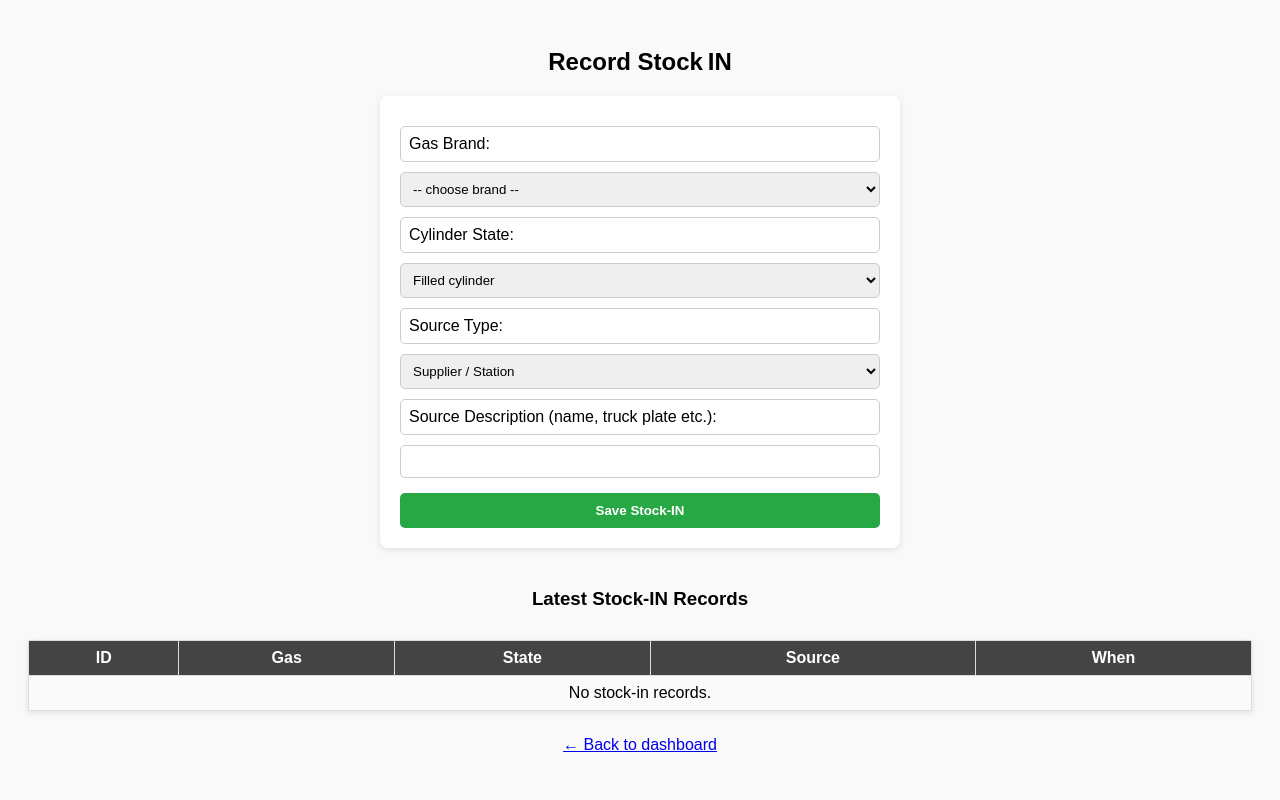
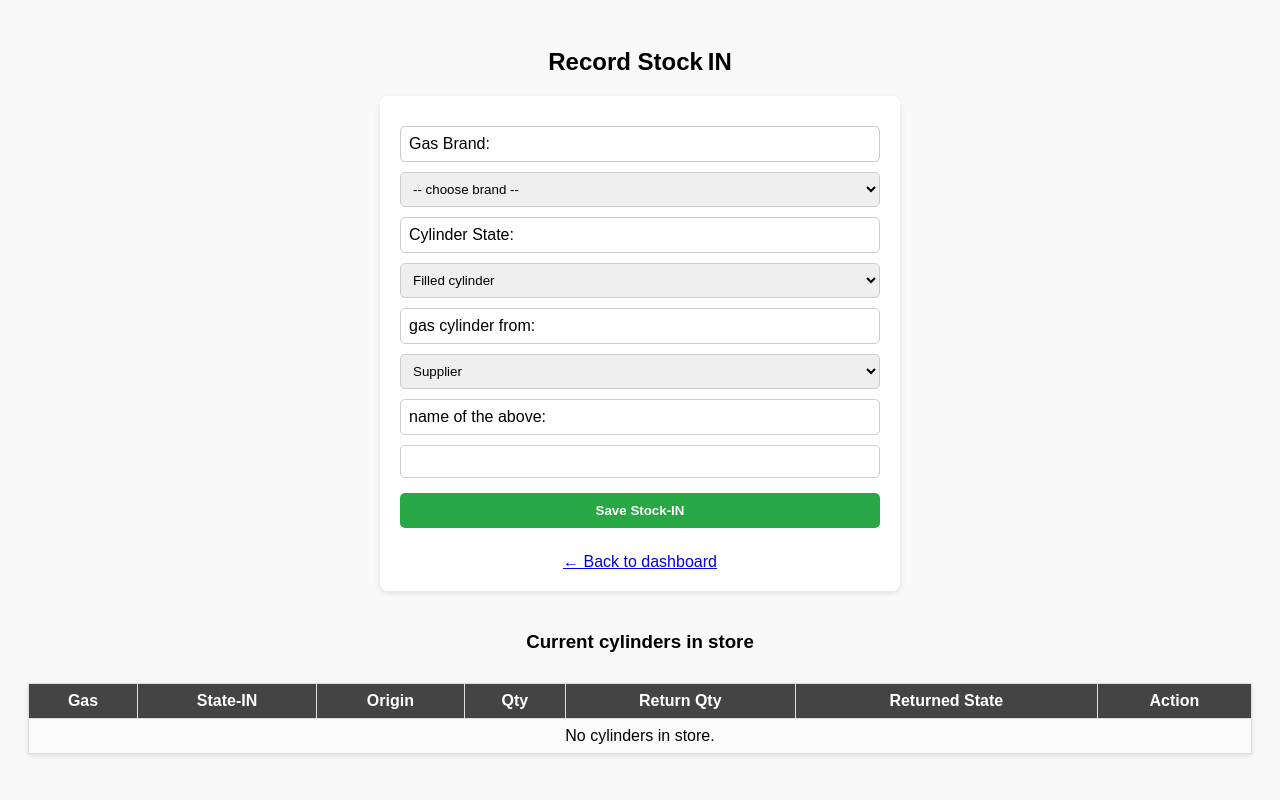
Before and after one commit to nabiswa-cmd/gas-management, a Flask app: page /stock-in in a window 1280 px wide. Run offline with Flask 3, Linux system fonts and the light colour scheme; data that the repository does not hold is empty; some libraries are stand-ins or nearby versions.

Commit message:
Add files via upload

```diff
--- a/app.py
+++ b/app.py
@@ -755,65 +755,141 @@ def add_gas_debt():
 
     return render_template('add_gas_debt.html', gas_id=gas_id, gas_name=gas_name, debt_list=debt_list)
 
-
-# -----------------------
-#   STOCK  IN   FORM + POST
-# -----------------------
-
+# ------------------------------------------------------------------
+#  STOCK‑IN  (form  +  grouped list that can be returned)
+# ------------------------------------------------------------------
 @app.route("/stock-in")
 def stock_in_page():
     with get_connection() as conn, conn.cursor() as cur:
         cur.execute("SELECT gas_id, gas_name FROM gas_table ORDER BY gas_name")
         gases = cur.fetchall()
 
+        # group ALSO by original source
         cur.execute("""
-            SELECT si.id, g.gas_name, si.cylinder_state,
-                   si.source_type, si.source_value, si.time_in
+            SELECT g.gas_id,
+                   g.gas_name,
+                   si.cylinder_state,
+                   si.source_type,
+                   si.source_value,
+                   COUNT(*)                      AS qty
             FROM   stock_in si
             JOIN   gas_table g ON g.gas_id = si.gas_id
-            ORDER  BY si.time_in DESC
-            LIMIT 100
+            GROUP  BY g.gas_id, g.gas_name,
+                     si.cylinder_state, si.source_type, si.source_value
+            ORDER  BY g.gas_name, si.cylinder_state, si.source_type, si.source_value
         """)
-        records = cur.fetchall()
-
-    return render_template("stock_in.html", gases=gases, records=records)
-
-
+        grouped = cur.fetchall()     # (gid,gname,state,src_t,src_v,qty)
+
+    return render_template("stock_in.html",
+                           gases=gases,
+                           grouped=grouped)
+
+
+# ------------------------------------------------------------------
+#  POST /add-stock-in   – one cylinder INTO storage
+# ------------------------------------------------------------------
 @app.post("/add-stock-in")
 def add_stock_in():
     try:
         gid   = int(request.form["gas_id"])
-        state = request.form["cylinder_state"]           # 'empty' / 'filled'
-        src_t = request.form["source_type"]              # 'supplier' / …
+        state = request.form["cylinder_state"]              # 'empty' / 'filled'
+        src_t = request.form["source_type"]
         src_v = request.form["source_value"].strip()
 
         with get_connection() as conn, conn.cursor() as cur:
-
-            # ── 1.  insert stock_in row
+            # ➊ write one row into stock_in
             cur.execute("""
-                INSERT INTO stock_in (gas_id, cylinder_state, source_type, source_value)
+                INSERT INTO stock_in (gas_id, cylinder_state,
+                                       source_type, source_value)
                 VALUES (%s,%s,%s,%s)
             """, (gid, state, src_t, src_v))
 
-            # ── 2.  update stock counts
-            if state == "filled":
-                cur.execute("UPDATE gas_table SET filled_cylinders = filled_cylinders + 1 WHERE gas_id=%s",(gid,))
-            else:
-                cur.execute("UPDATE gas_table SET empty_cylinders  = empty_cylinders  + 1 WHERE gas_id=%s",(gid,))
-
-            # ── 3.  log change
+            # ➋ update main stock counts
+            column = "filled_cylinders" if state == "filled" else "empty_cylinders"
+            cur.execute(f"UPDATE gas_table SET {column} = {column} + 1 WHERE gas_id = %s", (gid,))
+
+            # ➌ stock_change log ( +1 because item came **in** )
             note = f"Stock‑IN ({state}) from {src_t}: {src_v}"
             cur.execute("""
                 INSERT INTO stock_change (gas_id, action, quantity_change, notes)
-                VALUES (%s,'stock_in',1,%s)
+                VALUES (%s,'stock_in',+1,%s)
             """, (gid, note))
 
             conn.commit()
-            flash("Stock‑in recorded ✅","success")
+        flash("Stock‑in recorded ✔️", "success")
+
     except Exception as e:
-        flash(f"Error: {e}","error")
+        flash(f"Error: {e}", "error")
 
     return redirect(url_for("stock_in_page"))
+
+
+# ------------------------------------------------------------------
+#  POST /return-stock-in   – return N cylinders to the origin
+# ------------------------------------------------------------------
+@app.post("/return-stock-in")
+def return_stock_in():
+    try:
+        gid       = int(request.form["gas_id"])
+        in_state  = request.form["cylinder_state"]          # state in store
+        src_type  = request.form["source_type"]
+        src_value = request.form["source_value"]
+        qty       = int(request.form["return_qty"])
+        out_state = request.form["returned_state"]          # empty / filled
+
+        if qty <= 0:
+            flash("Quantity must be positive.", "error")
+            return redirect(url_for("stock_in_page"))
+
+        with get_connection() as conn, conn.cursor() as cur:
+            cur.execute("""
+                SELECT COUNT(*) FROM stock_in
+                WHERE gas_id = %s
+                  AND cylinder_state = %s
+                  AND source_type    = %s
+                  AND source_value   = %s
+            """, (gid, in_state, src_type, src_value))
+            available = cur.fetchone()[0]
+
+            if qty > available:
+                flash("❌ Not enough cylinders available.", "error")
+                return redirect(url_for("stock_in_page"))
+
+            # delete exactly <qty> rows of this batch
+            cur.execute("""
+                DELETE FROM stock_in
+                WHERE ctid IN (
+                    SELECT ctid FROM stock_in
+                    WHERE gas_id = %s
+                      AND cylinder_state = %s
+                      AND source_type    = %s
+                      AND source_value   = %s
+                    ORDER BY time_in
+                    LIMIT %s
+                )
+            """, (gid, in_state, src_type, src_value, qty))
+
+            # adjust stock counts (deduct ‘in_state’ quantity)
+            col = "filled_cylinders" if in_state == "filled" else "empty_cylinders"
+            cur.execute(f"UPDATE gas_table SET {col} = {col} - %s WHERE gas_id = %s",
+                        (qty, gid))
+
+            # log
+            note = (f"Returned {qty} {in_state} → sent back as {out_state} "
+                    f"to {src_type}: {src_value}")
+            cur.execute("""
+                INSERT INTO stock_change (gas_id, action, quantity_change, notes)
+                VALUES (%s,'return_out',%s,%s)
+            """, (gid, -qty, note))
+
+            conn.commit()
+            flash("Return recorded ✔️", "success")
+
+    except Exception as e:
+        flash(f"Error: {e}", "error")
+
+    return redirect(url_for("stock_in_page"))
+
 
 # --- SALES PAGE AND SUBMISSION ---
 from collections import defaultdict
@@ -980,7 +1056,6 @@ def submit_sale():
             ))
 
             # ─── Stock movements ───────────────────────────────────────
-            # 1. Decrease FILLED when cylinder leaves Ukweli store
             if not source_selected:
                 cur.execute("""
                     UPDATE gas_table
@@ -1007,7 +1082,6 @@ def submit_sale():
                 """, (target_empty_id, note_txt))
 
             elif not complete_sale and not empty_not_given:
-                # Normal sale with returned empty
                 cur.execute("""
                     UPDATE gas_table
                        SET empty_cylinders = empty_cylinders + 1
@@ -1018,7 +1092,7 @@ def submit_sale():
                     VALUES (%s,'increase_empty',1,'Empty received')
                 """, (gas_id,))
 
-            # 3. Empty‑Not‑Given → customer keeps cylinder
+            # 3. Empty‑Not‑Given
             if empty_not_given:
                 dest = empty_customer or "No name"
                 cur.execute("""
@@ -1031,7 +1105,7 @@ def submit_sale():
                     VALUES (%s,'stock_out',-1,'Filled taken w/out empty by ' || %s)
                 """, (gas_id, dest))
 
-            # 4. Complete sale (customer buys bottle + gas) → only filled -1
+            # 4. Complete sale
             if complete_sale:
                 cur.execute("""
                     INSERT INTO stock_out
@@ -1043,14 +1117,12 @@ def submit_sale():
                     VALUES (%s,'stock_out',-1,'Complete sale')
                 """, (gas_id,))
 
-            # 5. Source tables (empty coming IN to Ukweli)
+            # 5. Source tables
             if src_kipsongo:
                 cur.execute("""
-                    INSERT INTO kipsongo_gas_in_ukweli (gas_id, number_of_gas)
-                    VALUES (%s,1)
-                    ON CONFLICT (gas_id) DO UPDATE
-                      SET number_of_gas = kipsongo_gas_in_ukweli.number_of_gas + 1
-                """, (gas_id,))
+                    INSERT INTO stock_in (gas_id, cylinder_state, source_type, source_value)
+                    VALUES (%s, %s, %s, %s)
+                """, (gas_id, 'filled', 'station', 'Pioneer Kipsongo'))
                 cur.execute("""
                     INSERT INTO stock_change (gas_id, action, quantity_change, notes)
                     VALUES (%s,'stock_in',+1,'empty from kipsongo')
@@ -1058,27 +1130,34 @@ def submit_sale():
 
             elif src_mama:
                 cur.execute("""
-                    INSERT INTO mama_pam_gas_in_ukweli (gas_id, number_of_gas)
-                    VALUES (%s,1)
-                    ON CONFLICT (gas_id) DO UPDATE
-                      SET number_of_gas = mama_pam_gas_in_ukweli.number_of_gas + 1
-                """, (gas_id,))
+                    INSERT INTO stock_in (gas_id, cylinder_state, source_type, source_value)
+                    VALUES (%s, %s, %s, %s)
+                """, (gas_id, 'filled', 'station', 'Mama Pam'))
                 cur.execute("""
                     INSERT INTO stock_change (gas_id, action, quantity_change, notes)
                     VALUES (%s,'stock_in',+1,'empty from mama pam')
                 """, (gas_id,))
 
+           # … (earlier code unchanged)
+
             elif src_external:
-                cur.execute("""
-                    INSERT INTO external_gas_in_ukweli (gas_id, number_of_gas)
-                    VALUES (%s,1)
-                    ON CONFLICT (gas_id) DO UPDATE
-                      SET number_of_gas = external_gas_in_ukweli.number_of_gas + 1
-                """, (gas_id,))
+                # user only types the free‑text box “external_value”
+                ext_value = request.form.get("external_value", "").strip()
+                if not ext_value:
+                    ext_value = "external-unknown"
+
+                # 1️⃣ record the incoming (filled) cylinder
+                cur.execute("""
+                    INSERT INTO stock_in (gas_id, cylinder_state, source_type, source_value)
+                    VALUES (%s, %s, 'Work Station', %s)            -- <‑‑ source_type fixed to 'station'
+                """, (gas_id, "filled", ext_value))
+
+                # 2️⃣ log the change
                 cur.execute("""
                     INSERT INTO stock_change (gas_id, action, quantity_change, notes)
-                    VALUES (%s,'stock_in',+1,'empty from external place')
-                """, (gas_id,))
+                    VALUES (%s, 'stock_in', +1, 'empty from external place: ' || %s)
+                """, (gas_id, ext_value))
+
 
             conn.commit()
             flash("Sale recorded successfully.", "success")
@@ -1087,6 +1166,7 @@ def submit_sale():
         flash(f"Error processing sale: {e}", "error")
 
     return redirect("/sales")
+
 
 @app.route("/profit-list")
 def profit_list():
--- a/setup_db.py
+++ b/setup_db.py
@@ -199,7 +199,7 @@ CREATE TABLE IF NOT EXISTS stock_in (
     id              SERIAL PRIMARY KEY,
     gas_id          INTEGER REFERENCES gas_table(gas_id) ON DELETE CASCADE,
     cylinder_state  TEXT   CHECK (cylinder_state IN ('empty','filled')),
-    source_type     TEXT   CHECK (source_type IN ('supplier','internal','customer')),
+    source_type     TEXT   CHECK (source_type IN ('supplier','Work Station','customer')),
     source_value    TEXT   NOT NULL,
     time_in         TIMESTAMPTZ DEFAULT CURRENT_TIMESTAMP
 );
--- a/templates/stock_in.html
+++ b/templates/stock_in.html
@@ -11,12 +11,15 @@
          border:1px solid #ccc;border-radius:5px;box-sizing:border-box}
     button{margin-top:15px;width:100%;padding:10px;background:#28a745;color:#fff;
            border:none;border-radius:5px;font-weight:bold}
+    button:disabled{background:#aaa}
     table{width:100%;border-collapse:collapse;margin-top:30px;background:#fff;
           box-shadow:0 2px 6px rgba(0,0,0,.1)}
     th,td{padding:8px;border:1px solid #ddd;text-align:center}
     th{background:#444;color:#fff}
     tr:nth-child(even){background:#fafafa}
-    .msg{margin:auto;text-align:center}
+    .msg{text-align:center}
+    .ok  {color:green}
+    .bad {color:red}
   </style>
 </head>
 <body>
@@ -25,10 +28,11 @@
 
 {% with messages = get_flashed_messages(with_categories=true) %}
   {% for cat,msg in messages %}
-     <p class="msg" style="color:{{'red' if cat=='error' else 'green'}}">{{ msg }}</p>
+     <p class="msg {{'bad' if cat=='error' else 'ok'}}">{{ msg }}</p>
   {% endfor %}
 {% endwith %}
 
+<!-- ░░░  ADD  ░░░ -->
 <form action="{{ url_for('add_stock_in') }}" method="post">
     <label>Gas Brand:</label>
     <select name="gas_id" required>
@@ -44,36 +48,89 @@
         <option value="empty">Empty cylinder</option>
     </select>
 
-    <label>Source Type:</label>
+    <label>gas cylinder from:</label>
     <select name="source_type" required>
-        <option value="supplier">Supplier / Station</option>
-        <option value="internal">Internal move</option>
-        <option value="customer">Customer return</option>
+        <option value="supplier">Supplier</option>
+        <option value="internal">Work station</option>
+        <option value="customer">Customer</option>
     </select>
 
-    <label>Source Description (name, truck plate etc.):</label>
+    <label>name of the above:</label>
     <input name="source_value" required>
 
     <button type="submit">Save Stock‑IN</button>
+
+<a href="{{ url_for('dashboard') }}" style="display:block;text-align:center;margin-top:25px;">
+  ← Back to dashboard
+</a>
 </form>
 
-<h3 style="text-align:center;margin-top:40px">Latest Stock‑IN Records</h3>
+
+<!-- ░░░  GROUPED CURRENT STOCK‑IN  ░░░ -->
+<h3 style="text-align:center;margin-top:40px">Current cylinders in store</h3>
 <table>
-  <tr><th>ID</th><th>Gas</th><th>State</th><th>Source</th><th>When</th></tr>
-  {% for r in records %}
-     <tr>
-       <td>{{ r.id }}</td>
-       <td>{{ r.gas_name }}</td>
-       <td>{{ r.cylinder_state }}</td>
-       <td>{{ r.source_type }} : {{ r.source_value }}</td>
-      <td>{{ r[5].strftime('%Y‑%m‑%d %H:%M') }}</td>
+  <tr>
+    <th>Gas</th><th>State‑IN</th><th>Origin</th><th>Qty</th>
+    <th>Return Qty</th><th>Returned State</th><th>Action</th>
+  </tr>
 
-     </tr>
+  {% for gid,gname,state,src_t,src_v,qty in grouped %}
+    <tr>
+      <td>{{ gname }}</td>
+      <td>{{ state }}</td>
+      <td>{{ src_t }} : {{ src_v }}</td>
+      <td>{{ qty }}</td>
+
+      <td>
+        <input  type="number" min="1" max="{{ qty }}" value="1"
+                style="width:70px"
+                oninput="checkQty(this,{{ qty }})">
+      </td>
+
+      <td>
+        <select>
+          <option value="filled">filled</option>
+          <option value="empty">empty</option>
+        </select>
+      </td>
+
+      <td>
+        <form action="{{ url_for('return_stock_in') }}" method="post"
+              onsubmit="return setHidden(this);">
+          <input type="hidden" name="gas_id"          value="{{ gid }}">
+          <input type="hidden" name="cylinder_state"  value="{{ state }}">
+          <input type="hidden" name="source_type"     value="{{ src_t }}">
+          <input type="hidden" name="source_value"    value="{{ src_v }}">
+          <input type="hidden" name="return_qty">
+          <input type="hidden" name="returned_state">
+          <button type="submit">Return</button>
+        </form>
+      </td>
+    </tr>
   {% else %}
-     <tr><td colspan="5">No stock‑in records.</td></tr>
+    <tr><td colspan="7">No cylinders in store.</td></tr>
   {% endfor %}
 </table>
 
-<a href="{{ url_for('dashboard') }}" style="display:block;text-align:center;margin-top:25px;">← Back to dashboard</a>
+
+<script>
+function checkQty(inp,max){
+    const n = Number(inp.value);
+    const btn = inp.parentElement.parentElement.querySelector("button");
+    if(n > max || n <= 0){
+        inp.style.borderColor = "red";
+        btn.disabled = true;
+    }else{
+        inp.style.borderColor = "";
+        btn.disabled = false;
+    }
+}
+function setHidden(form){
+    const row = form.parentElement.parentElement;
+    form.return_qty.value     = row.querySelector('input[type=number]').value;
+    form.returned_state.value = row.querySelector('select').value;
+    return true;
+}
+</script>
 </body>
 </html>
```
Also changed, not shown: profit.py (+55 -32 lines), templates/sales.html (+33 -8 lines).
